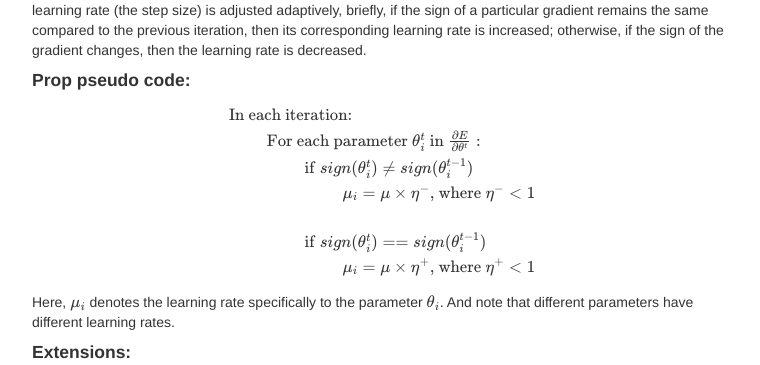
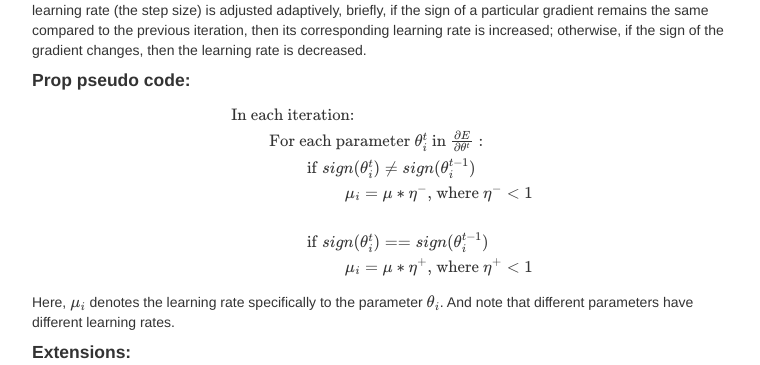
Before and after one commit to kfattila/kfattila.github.io, a Jekyll site: the page built from pages/RNN.md, in a window 1280 px wide and 900 px high, scrolled down 3989 px. Shown: the part 153-518 px from the top of the window, without its empty margins (258-1018 px from the left). Built offline with Jekyll 4.4.1, drawn with Linux system fonts in a browser that asks for light colours; nearby versions of some CDN libraries; comment, search, counter and statistics services are not loaded.

Commit message:
Lec notes

```diff
--- a/pages/RNN.md
+++ b/pages/RNN.md
@@ -81,10 +81,10 @@ The resilient back propagation (Rprop) is a learning heuristic for backpropagati
     \text{In each iteration:} \cr
 	\hspace{10mm}\text{For each parameter } \theta_{i}^{t} \text{ in } \frac{\partial E}{\partial \theta^{t}}: \cr
 	\hspace{20mm}\text{if } sign(\theta_{i}^{t}) \neq sign(\theta_{i}^{t-1}) \cr
-	\hspace{30mm}\mu_{i} = \mu \times \eta^{-}\text{, where } \eta^{-} < 1 \cr
+	\hspace{30mm}\mu_{i} = \mu \ast \eta^{-}\text{, where } \eta^{-} < 1 \cr
 	\text{} \cr
 	\hspace{20mm}\text{if } sign(\theta_{i}^{t}) == sign(\theta_{i}^{t-1}) \cr
-	\hspace{30mm} \mu_{i} = \mu \times \eta^{+}\text{, where } \eta^{+} < 1 \cr
+	\hspace{30mm} \mu_{i} = \mu \ast \eta^{+}\text{, where } \eta^{+} < 1 \cr
     \end{array}
 \\]
 
```
